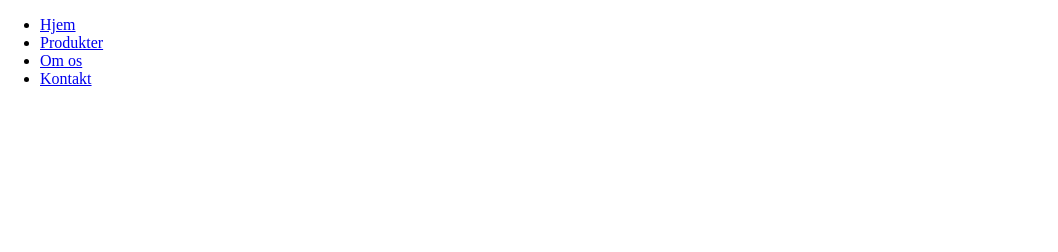
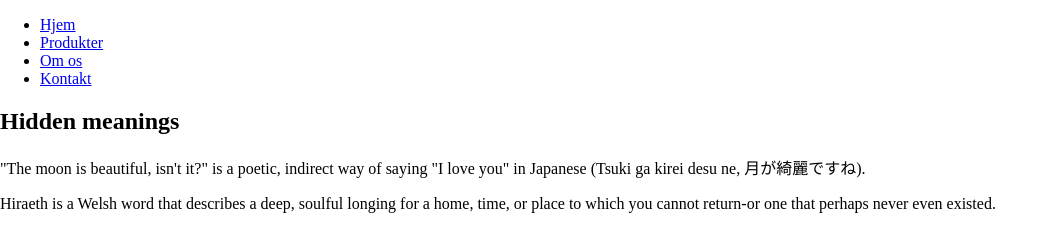
Before and after one commit to simone1608/dw-github-traening-simone, a plain HTML site: page index.html in a window 1280 px wide. Shown: the whole page, without its empty margins (0-1058 px from the left). Drawn offline with Linux system fonts and the light colour scheme.

Commit message:
Tilføjede en main med en section med tekst i

```diff
--- a/index.html
+++ b/index.html
@@ -28,6 +28,21 @@
             </ul>
         </nav>
     </header>
+    <main>
+        <section>
+            <h1>
+                Hidden meanings
+            </h1>
+            <p>
+                "The moon is beautiful, isn't it?" is a poetic, indirect way of saying
+                "I love you" in Japanese (Tsuki ga kirei desu ne, 月が綺麗ですね).
+            </p>
+            <p>
+                Hiraeth is a Welsh word that describes a deep, soulful longing for a home, time, or
+                place to which you cannot return-or one that perhaps never even existed.
+            </p>
+        </section>
+    </main>
 </body>
 
 </html>
```
